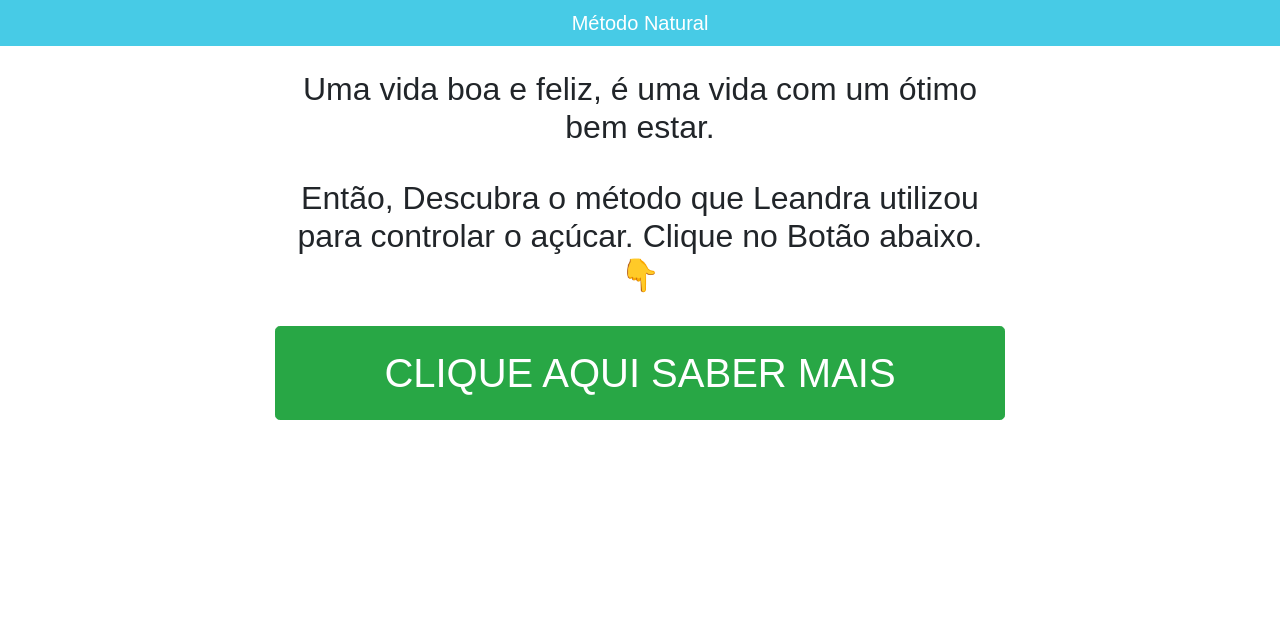
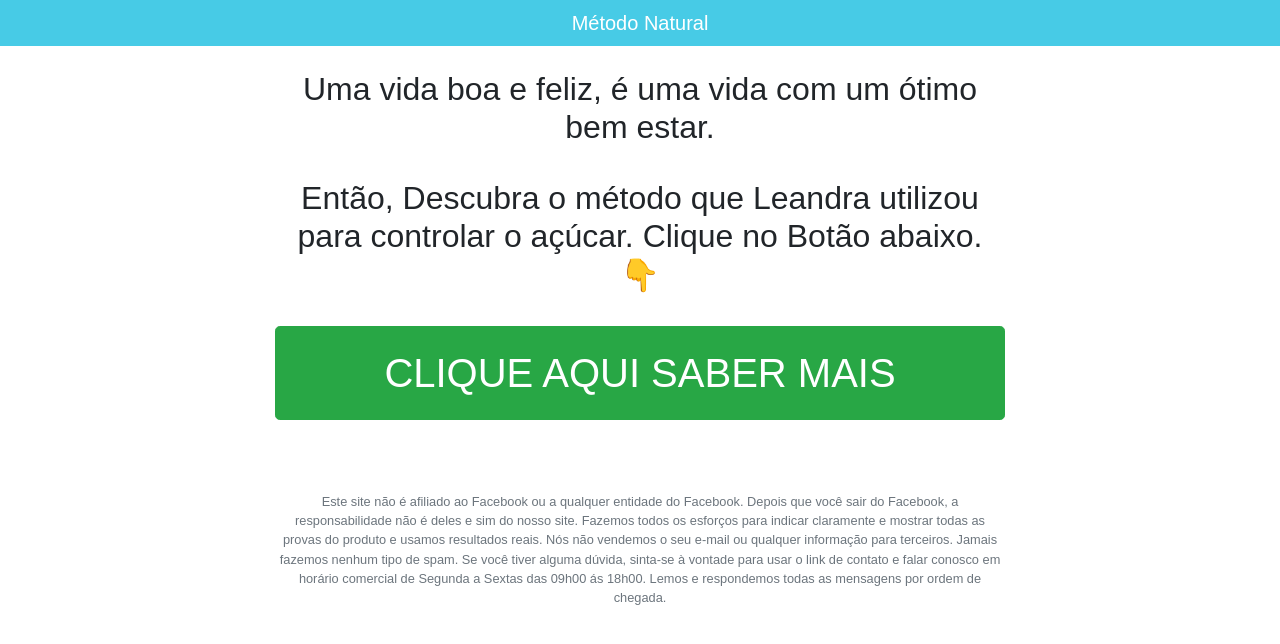
Before and after one commit to blackhat2k21/kaua, a plain HTML site: page steepone/index.html in a window 1280 px wide. Drawn offline with nearby package versions, Linux system fonts and the light colour scheme; a web font is replaced by a local one.

Commit message:
Update index.html

```diff
--- a/steepone/index.html
+++ b/steepone/index.html
@@ -44,9 +44,8 @@
           <br>
           <br>
           <br>
-          <br>
-          <br>
-        </br>
+<p class="disc text-muted">Este site não é afiliado ao Facebook ou a qualquer entidade do Facebook. Depois que você sair do Facebook, a responsabilidade não é deles e sim do nosso site. Fazemos todos os esforços para indicar claramente e mostrar todas as provas do produto e usamos resultados reais. Nós não vendemos o seu e-mail ou qualquer informação para terceiros. Jamais fazemos nenhum tipo de spam. Se você tiver alguma dúvida, sinta-se à vontade para usar o link de contato e falar conosco em horário comercial de Segunda a Sextas das 09h00 ás 18h00. Lemos e respondemos todas as mensagens por ordem de chegada.</p>
+          </br>
       </div>
     </div>
 
```
